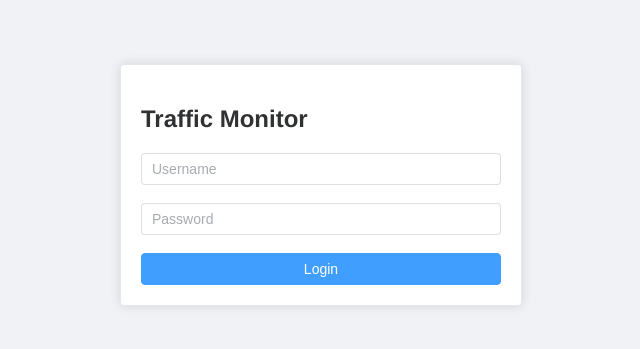
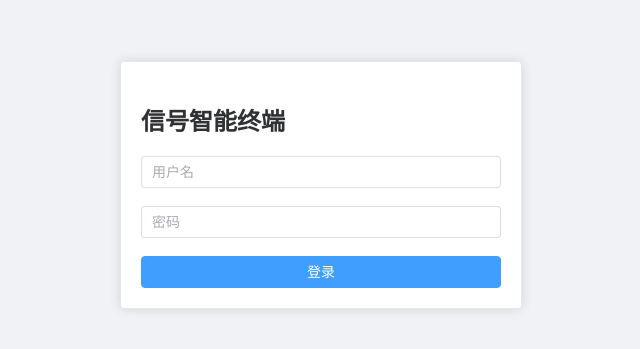
Before and after one commit to LiTianjue/TrafficMonitor, a Vue app in the folder web/: page /login in a window 1280 px wide. Shown: the part 215-564 px from the top of the page, without its empty margins (319-959 px from the left). Built offline with nearby package versions, Linux system fonts and the light colour scheme.

Commit message:
界面优化
1. 优化 登录界面中文展示
2. 优化触发器配置页面，导航名称改成场景识别配置，页面内的标签名称也同步修改

```diff
--- a/web/src/App.vue
+++ b/web/src/App.vue
@@ -89,7 +89,7 @@
 
             <el-menu-item index="/triggers">
                 <el-icon><SwitchButton /></el-icon>
-                <template #title>触发器配置</template>
+                <template #title>场景识别配置</template>
             </el-menu-item>
 
             <el-menu-item index="/lanes">
@@ -184,7 +184,7 @@ const currentRouteName = computed(() => {
     if (path === '/channels') return '通道配置'
     if (path === '/attributes') return '属性配置'
     if (path === '/schemes') return '方案配置'
-    if (path === '/triggers') return '触发器配置'
+    if (path === '/triggers') return '场景识别配置'
     if (path === '/lanes') return '车道配置'
     return '系统配置'
 })
--- a/web/src/views/Login.vue
+++ b/web/src/views/Login.vue
@@ -1,15 +1,15 @@
 <template>
   <div class="login-container">
     <el-card class="login-card">
-      <h2>Traffic Monitor</h2>
+      <h2>信号智能终端</h2>
       <el-form :model="form" @submit.prevent="login">
         <el-form-item>
-          <el-input v-model="form.username" placeholder="Username"></el-input>
+          <el-input v-model="form.username" placeholder="用户名"></el-input>
         </el-form-item>
         <el-form-item>
-          <el-input v-model="form.password" type="password" placeholder="Password"></el-input>
+          <el-input v-model="form.password" type="password" placeholder="密码"></el-input>
         </el-form-item>
-        <el-button type="primary" @click="login" :loading="loading" style="width: 100%">Login</el-button>
+        <el-button type="primary" @click="login" :loading="loading" style="width: 100%">登录</el-button>
       </el-form>
     </el-card>
   </div>
@@ -31,7 +31,7 @@ const login = async () => {
     await axios.post('/api/login', form)
     router.push('/')
   } catch (e) {
-    ElMessage.error('Login failed')
+    ElMessage.error('登录失败')
   } finally {
     loading.value = false
   }
--- a/web/src/views/TriggerConfig.vue
+++ b/web/src/views/TriggerConfig.vue
@@ -18,10 +18,10 @@
     </div>
 
     <div class="header">
-      <h2>触发器配置</h2>
+      <h2>场景识别配置</h2>
       <div>
         <el-button type="success" @click="saveData" :loading="saving">保存修改</el-button>
-        <el-button type="primary" @click="addItem">添加触发器</el-button>
+        <el-button type="primary" @click="addItem">添加场景</el-button>
       </div>
     </div>
 
```
